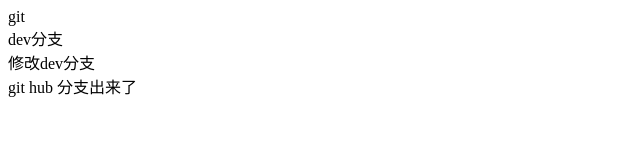
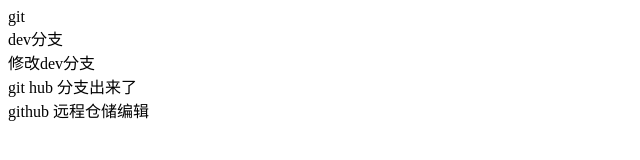
Before and after one commit to return-stay/gitpush, a plain HTML site: page index.html in a window 1280 px wide. Shown: the whole page, without its empty margins (0-640 px from the left). Drawn offline with Linux system fonts and the light colour scheme.

Commit message:
Update index.html
远程仓储编辑

```diff
--- a/index.html
+++ b/index.html
@@ -18,5 +18,7 @@
 
   <div>git hub 分支出来了</div>
 
+  <div>github 远程仓储编辑</div>
+
 </body>
 </html>
```
